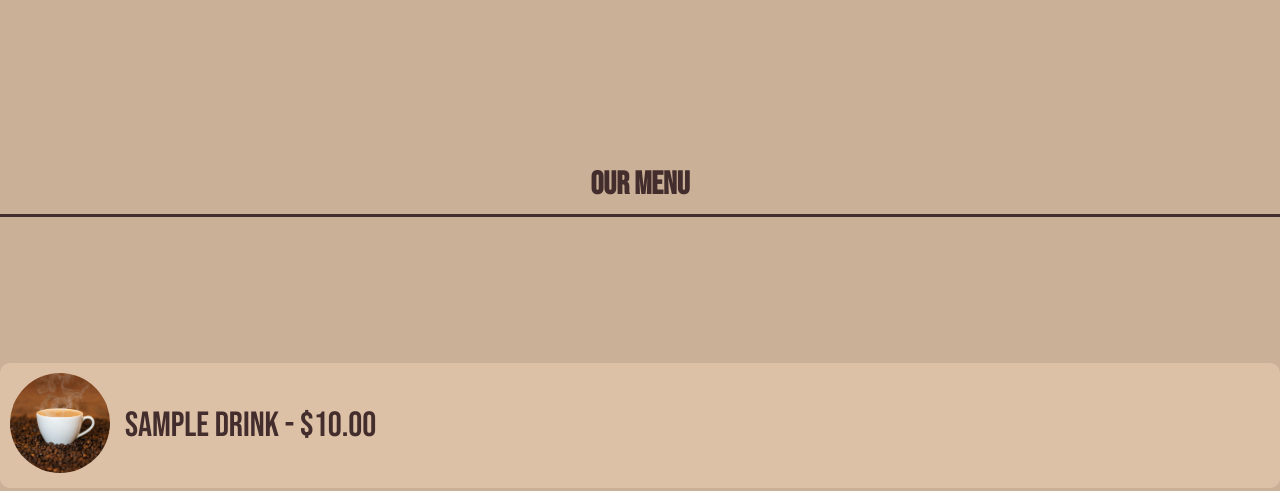
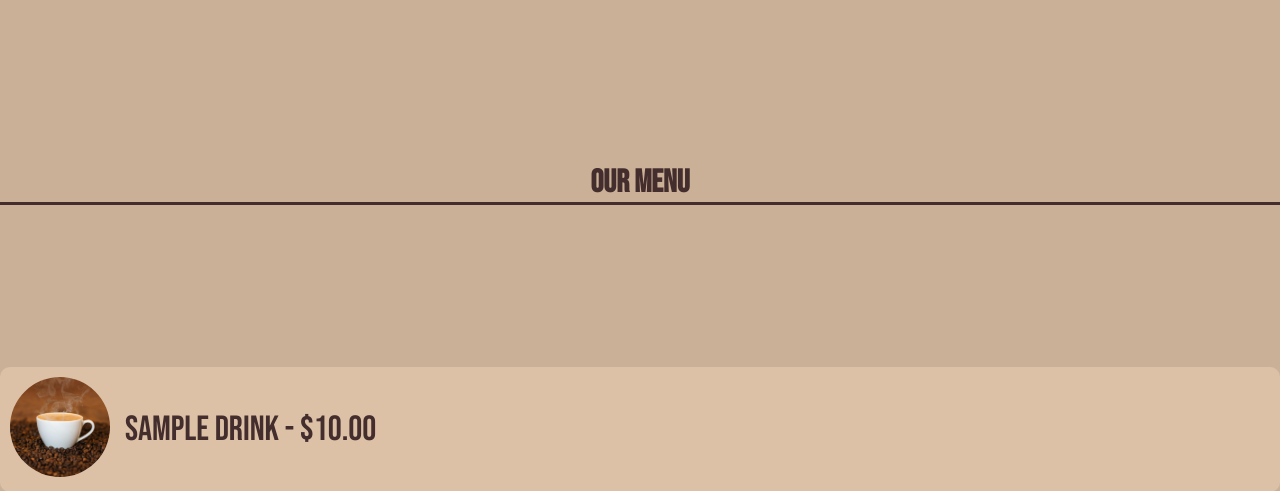
Before and after one commit to mmulvihill13/wishlist, a Django app: page /order/menu/ in a window 1280 px wide. Shown: the part 103-594 px from the top of the page. Run offline with Django 5.2, Linux system fonts and the light colour scheme; tables that the repository leaves empty hold one stand-in row (values such as "Sample post").

Commit message:
Changed more styles

```diff
--- a/order/static/css/menu.css
+++ b/order/static/css/menu.css
@@ -5,8 +5,6 @@ body {
 
 h1 {
     text-align: center;
-    margin: 0;
-    padding: 20px 0 10px 0;
     color: #432D2D;
     border-bottom: 3px solid #432D2D;
 }
```
